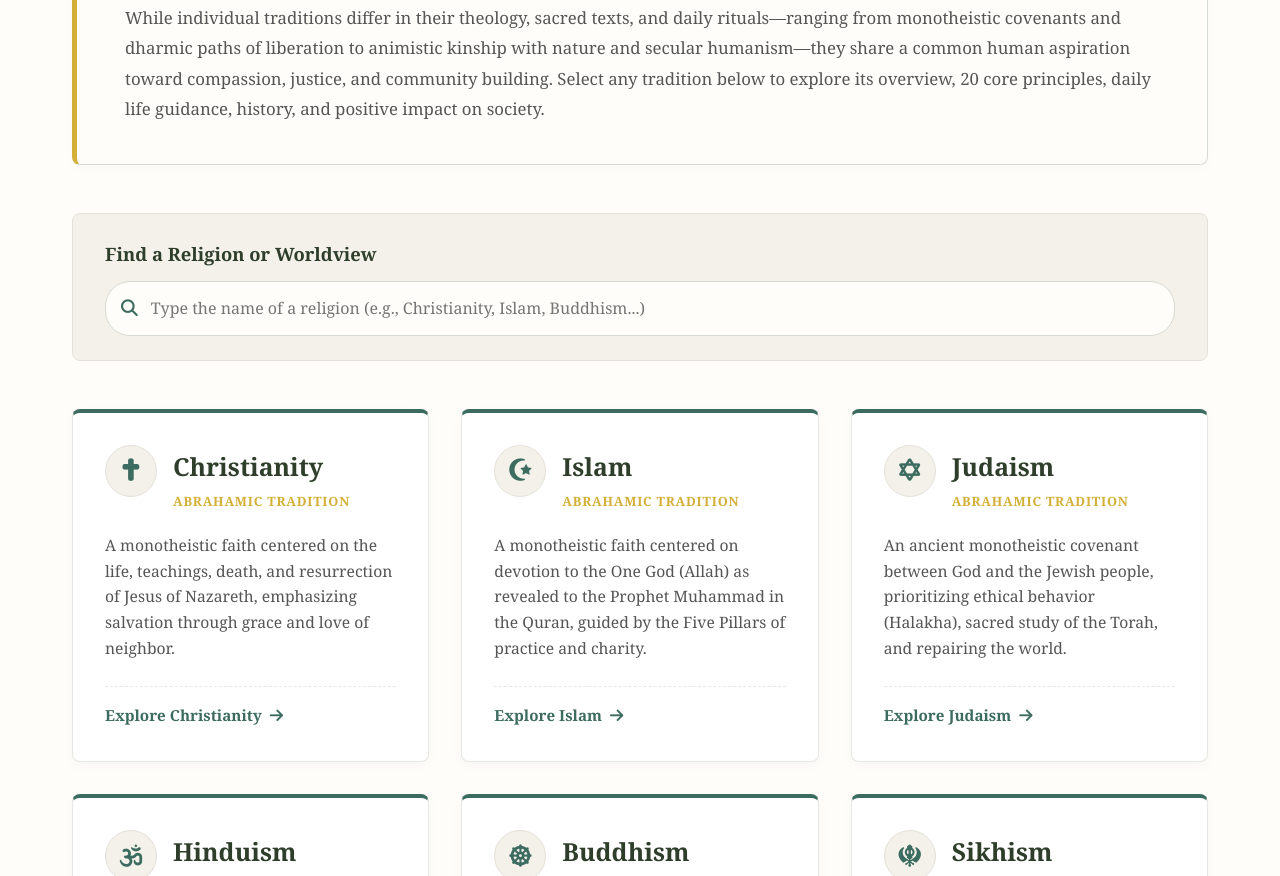
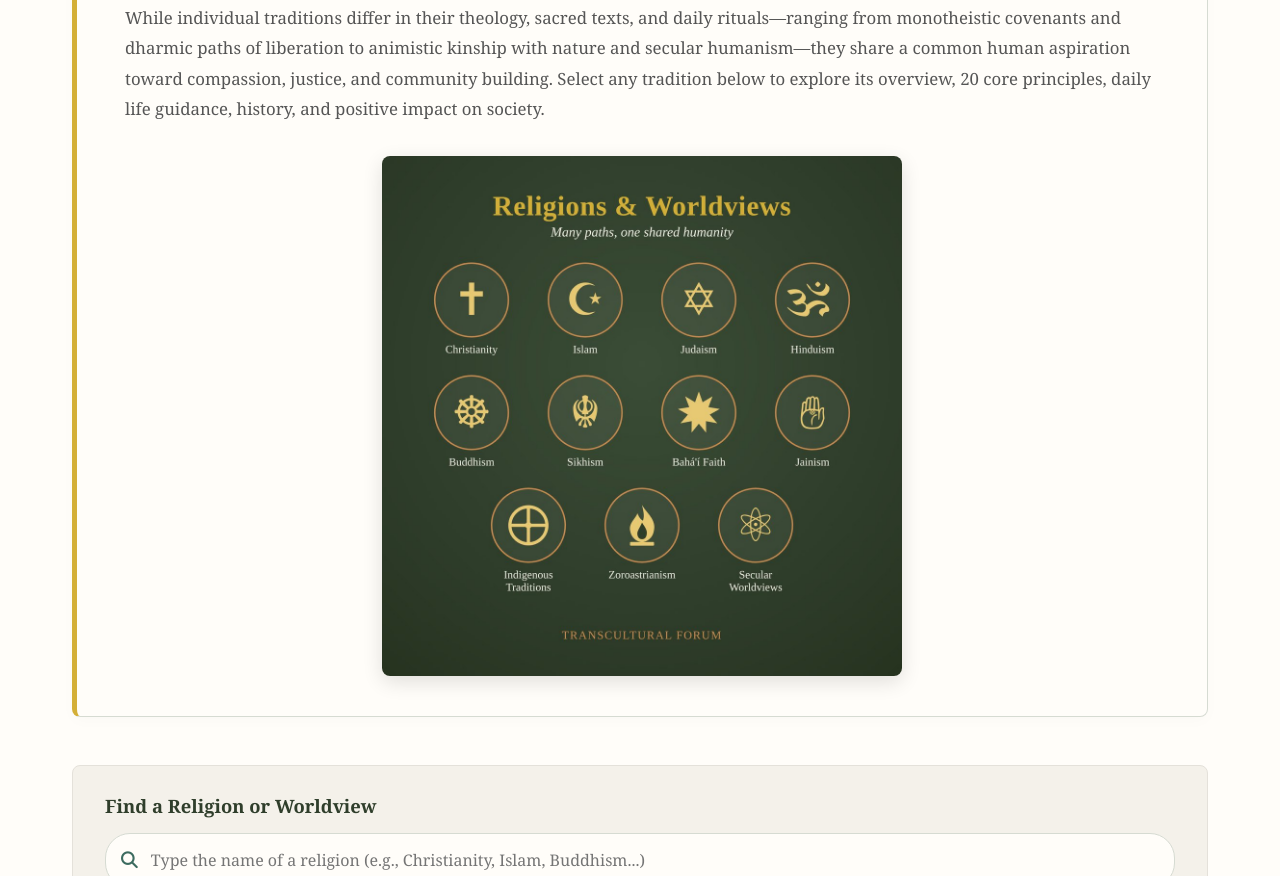
Before and after one commit to transculturalforum/tcf-website, a plain HTML site: page religions.html in a window 1280 px wide. Shown: the part 884-1760 px from the top of the page. Drawn offline with Linux system fonts and the light colour scheme.

Commit message:
Add the religion symbols graphic to the Religions overview
Co-Authored-By: Claude Opus 5.5 <noreply@anthropic.com>
Claude-Session: https://claude.ai/code/session_012XiJJBFAcoiVjrHk9YQqyV

```diff
--- a/religions.html
+++ b/religions.html
@@ -108,6 +108,19 @@
 
         .religion-overview-box p:last-child {
             margin-bottom: 0;
+        }
+
+        .religion-symbols-figure {
+            margin: 2rem auto 0;
+            max-width: 520px;
+        }
+
+        .religion-symbols-figure img {
+            display: block;
+            width: 100%;
+            height: auto;
+            border-radius: 8px;
+            box-shadow: 0 6px 20px rgba(0, 0, 0, 0.12);
         }
 
         /* Search Bar Area (Name Search Only) */
@@ -366,6 +379,9 @@
             <h2>Understanding Religion & Human Worldviews</h2>
             <p>Throughout history, religion has served as one of humanity's most profound frameworks for seeking meaning, purpose, and connection. Across continents and eras, spiritual traditions and philosophical worldviews have emerged to address life's deepest questions: our origins, our ethical responsibilities to one another, the nature of suffering, and our place within the cosmos.</p>
             <p>While individual traditions differ in their theology, sacred texts, and daily rituals—ranging from monotheistic covenants and dharmic paths of liberation to animistic kinship with nature and secular humanism—they share a common human aspiration toward compassion, justice, and community building. Select any tradition below to explore its overview, 20 core principles, daily life guidance, history, and positive impact on society.</p>
+            <figure class="religion-symbols-figure">
+                <img src="images/photos/religion-symbols-1080.jpg" alt="Symbols of the eleven religions and worldviews: Christianity, Islam, Judaism, Hinduism, Buddhism, Sikhism, Bahá'í Faith, Jainism, Indigenous Traditions, Zoroastrianism and Secular Worldviews" width="1080" height="1080" loading="lazy">
+            </figure>
         </section>
 
         <!-- Search Area (Name Search Only) -->
```
Also changed, not shown: images/photos/religion-symbols-1080.jpg (added).
